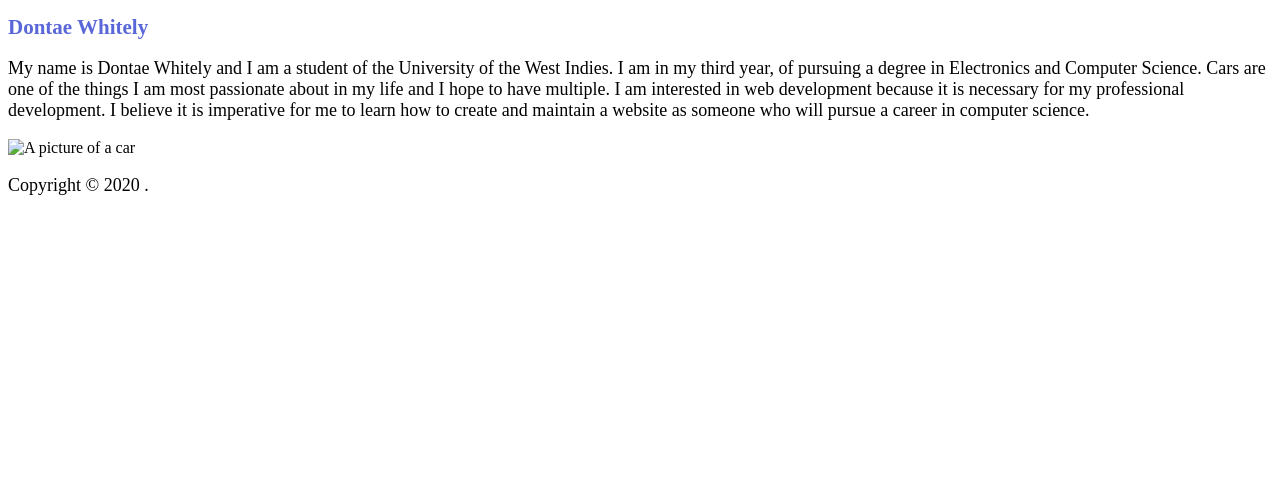
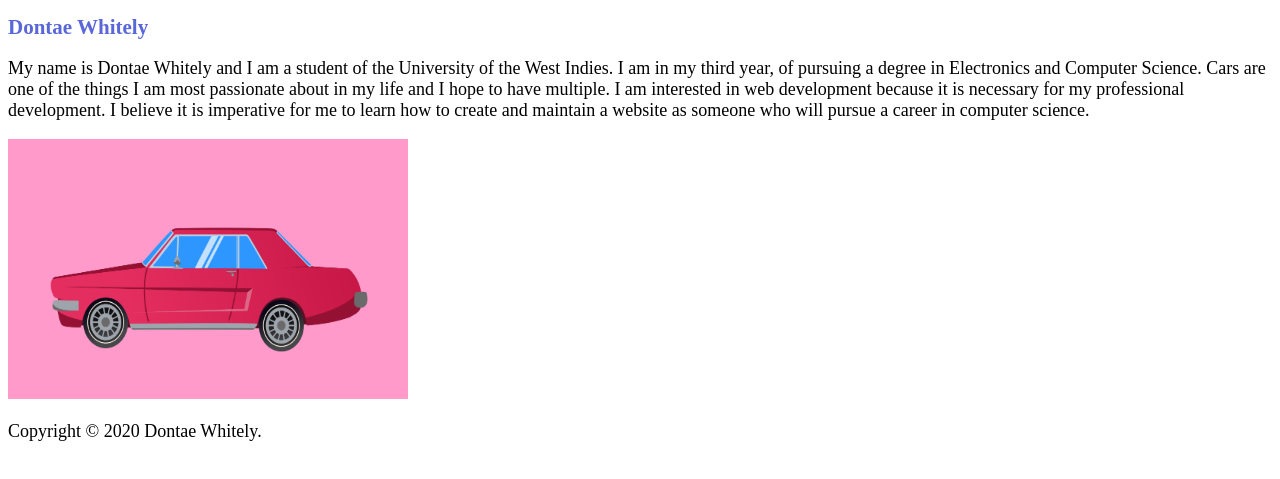
Before and after one commit to DontaeW/info2180-lab1, a plain HTML site: page index.html in a window 1280 px wide. Shown: the part 85-564 px from the top of the page. Drawn offline with Linux system fonts and the light colour scheme.

Commit message:
webpage push

```diff
--- a/index.html
+++ b/index.html
@@ -18,10 +18,11 @@
             in Electronics and Computer Science. Cars are one of the things I am most passionate about in my life and I hope to have multiple.
             I am interested in web development because it is necessary for my professional development. I believe it is imperative for
             me to learn how to create and maintain a website as someone who will pursue a career in computer science.</p>
-        <img src="car.png" alt="A picture of a car">
+
+        <img src="car.png" alt="A picture of a car" width="400" height="260">
     </main>
     <footer>
-        <p>Copyright &copy; 2020 <Your Name>.</p>
+        <p>Copyright &copy; 2020 Dontae Whitely.</p>
     </footer>
 </body>
 </html>
```
Also changed, not shown: car.png (added).
